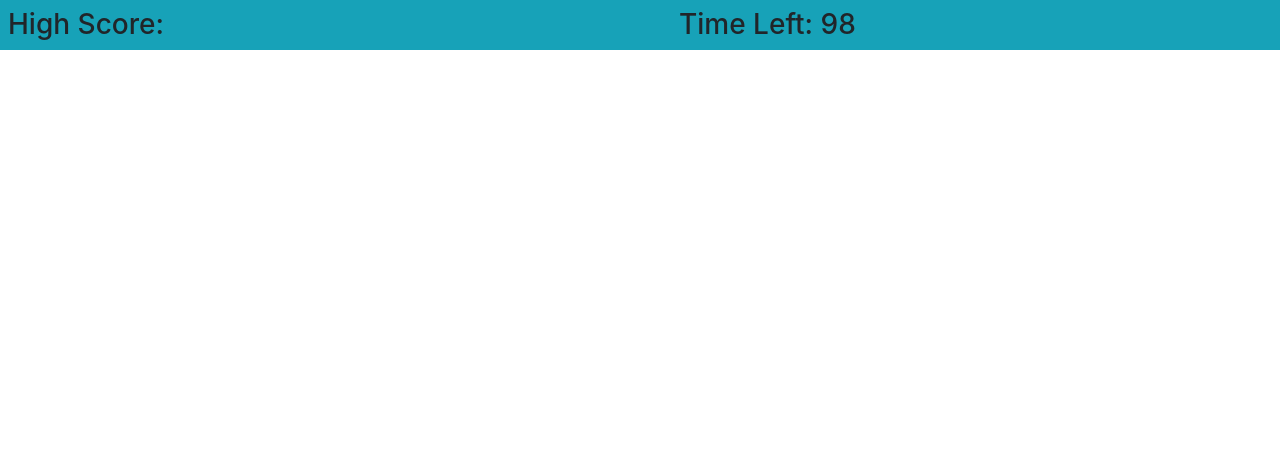
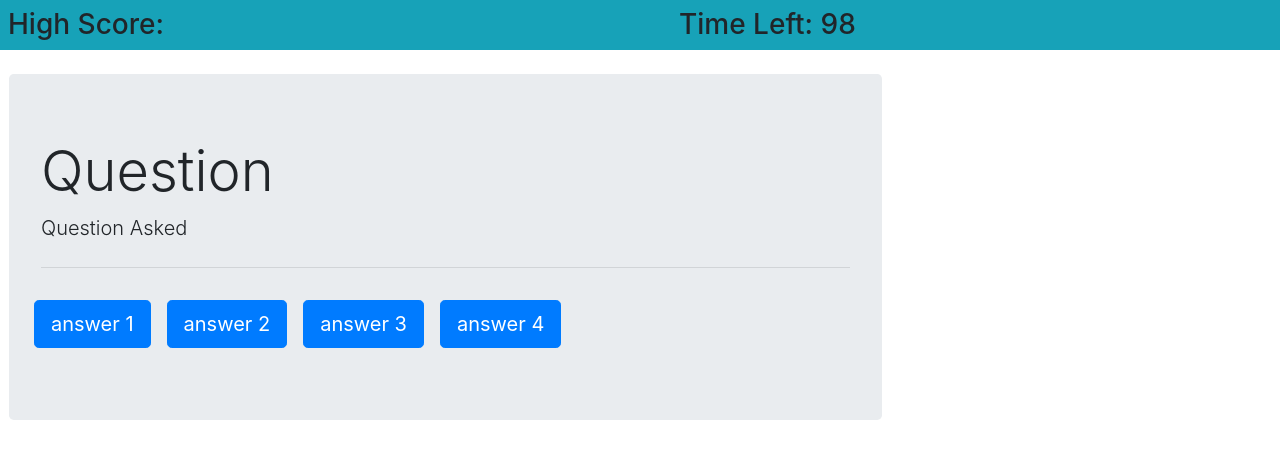
Before and after one commit to timholzer/Javascript-quiz-site, a plain HTML site: page index.html in a window 1280 px wide. Both pictures are taken after a click on the link "Start". Drawn offline with nearby package versions, Linux system fonts and the light colour scheme.

Commit message:
got toggle to work

```diff
--- a/css/style.css
+++ b/css/style.css
@@ -1,4 +1,3 @@
 #questionBox {
-
     display: none;
 }
--- a/index.html
+++ b/index.html
@@ -20,16 +20,16 @@
         <a class="btn btn-primary btn-lg" id="startButton">Start</a>
       </div>
     </div>
-    <div class="row" id="questionBox">
+    <div class="row" id="questionBox" style="display: none;">
         <div class="jumbotron col-8 m-4 questionScreen">
           <h1 class="display-4 questionNumber">Question</h1>
           <p class="lead questionAsked">Question Asked</p>
           <hr class="my-4">
           <div class="row">
-            <a class="btn btn-primary btn-lg m-2" id="answer1">answer 1</a>
-            <a class="btn btn-primary btn-lg m-2" id="answer2">answer 2</a>
-            <a class="btn btn-primary btn-lg m-2" id="answer3">answer 3</a>
-            <a class="btn btn-primary btn-lg m-2" id="answer4">answer 4</a>
+            <a class="btn btn-primary btn-lg m-2 answerButton" id="a1">answer 1</a>
+            <a class="btn btn-primary btn-lg m-2 answerButton" id="a2">answer 2</a>
+            <a class="btn btn-primary btn-lg m-2 answerButton" id="a3">answer 3</a>
+            <a class="btn btn-primary btn-lg m-2 answerButton" id="a4">answer 4</a>
           </div>
         </div>
       </div>
--- a/js/quiz.js
+++ b/js/quiz.js
@@ -47,22 +47,24 @@
     }];
 
 
-
+// function to toggle an id
     function toggleElement() {
         var x = document.getElementById(toggledId);
+        console.log(x);
         if (x.style.display === "none") {
           x.style.display = "block";
         }   else {
             x.style.display = "none";
           }
-
+        console.log(x);
     }
 
-
+//starts timer and toggles to the question box
 
 document.getElementById("startButton").addEventListener("click", function(){
     var timer=100;
     timerLeft = document.getElementById("timeLeft");
+    //calling the toggle of html
     toggledId = "startingScreen";
     toggleElement();
     toggledId = "questionBox";
@@ -74,9 +76,27 @@ document.getElementById("startButton").addEventListener("click", function(){
        timerLeft.innerHTML = "Time Left: " + timer;
        console.log(timer);
     }
+ timerTick = setInterval (timeMinus, 1000);
+
+//build code to bring up the questions here
 
 
-    timerTick = setInterval (timeMinus, 1000);
+
+
+    //code for when the questions are shown
+    // document.getElementByClass("answerButton").addEventListener("click", function(){
+    // answerButtonId = this.id;
+    // console.log(answerButtonId);
+
+    //probably need to define answerbutton id and allquestions.answer
+
+    // if (answerButtonId === allQuestionsanswer ) {
+    //     score + 10;
+    // }
+    // else {
+    //     timer - 10;
+    // });
+
 
 
 
```
